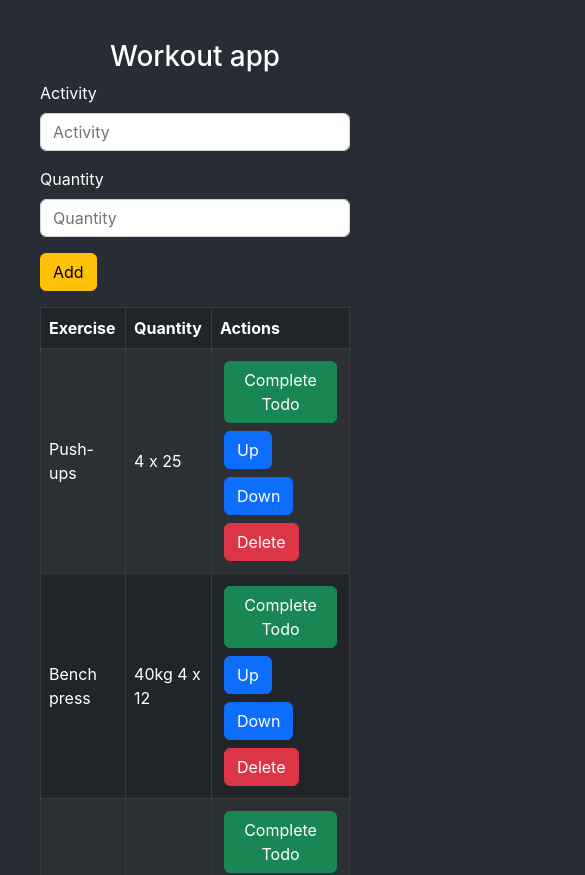
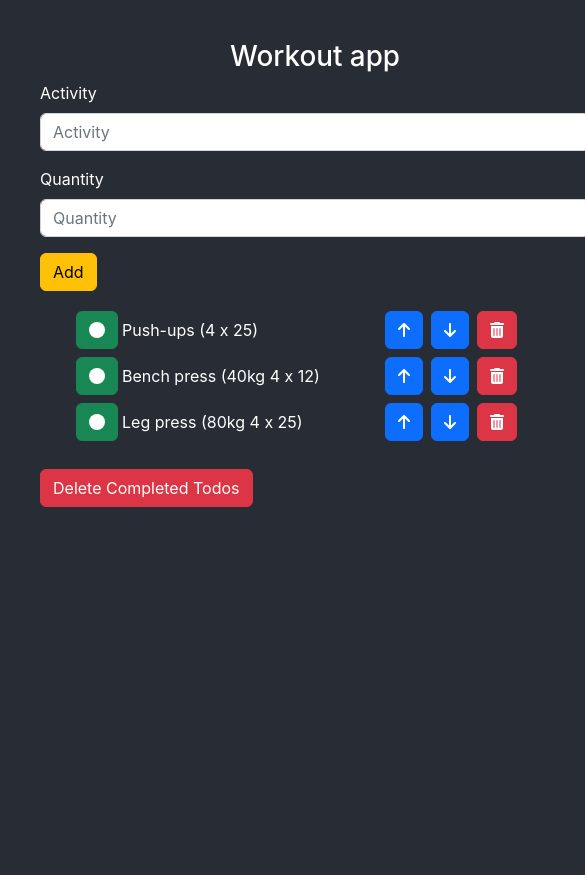
Before and after one commit to zsolt-nagy/workout-app-c28, a React (Create React App) app: page / in a window 390 px wide. Shown: the top 875 px of the page, 585 px wide, since content can reach past the window. After the commit the page ends 844 px from the top, so only its background shows below. Built offline with nearby package versions, Linux system fonts and the light colour scheme.

Commit message:
font awesome icons and list style

```diff
--- a/package.json
+++ b/package.json
@@ -3,6 +3,10 @@
   "version": "0.1.0",
   "private": true,
   "dependencies": {
+    "@fortawesome/fontawesome-svg-core": "^6.2.1",
+    "@fortawesome/free-brands-svg-icons": "^6.2.1",
+    "@fortawesome/free-solid-svg-icons": "^6.2.1",
+    "@fortawesome/react-fontawesome": "^0.2.0",
     "@testing-library/jest-dom": "^5.16.5",
     "@testing-library/react": "^13.4.0",
     "@testing-library/user-event": "^13.5.0",
--- a/src/Components/WorkoutList/WorkoutList.css
+++ b/src/Components/WorkoutList/WorkoutList.css
@@ -1,4 +1,5 @@
-.table-striped>tbody>tr>.completed {
+.table-striped>tbody>tr>.completed, /* keep this specificity to override Bootstrap*/
+.completed {
     color: lightseagreen;
     text-decoration: line-through;
 }
@@ -7,3 +8,46 @@ td, th {
     padding: 10px;
     vertical-align: middle;
 }
+
+.workout-list-item {
+    list-style: none;
+    display: flex;
+    align-items: center;
+}
+
+.workout-list-item:hover {
+    background-color: rgb(55, 55, 55);
+}
+
+.exercise-span {
+    display: inline-block;
+    width: 50%;
+    min-width: 175px;
+    text-overflow: ellipsis;
+}
+
+.button-toolbar {
+    background-color: rgb(40,44,52);
+}
+
+.button-toolbar:hover {
+    background-color: rgb(55, 55, 55);
+}
+
+.table-layout {
+    display: table;
+}
+
+.ul-layout {
+    display: none;
+}
+
+@media screen and (max-width: 768px) {
+    .table-layout {
+        display: none;
+    }
+
+    .ul-layout {
+        display: block;
+    }
+}
--- a/src/Components/WorkoutList/WorkoutList.js
+++ b/src/Components/WorkoutList/WorkoutList.js
@@ -2,6 +2,19 @@ import React from 'react';
 import './WorkoutList.css';
 
 import { Button, Table } from 'react-bootstrap';
+
+// Font Awesome icons are based on https://fontawesome.com/v5/docs/web/use-with/react
+import { library } from '@fortawesome/fontawesome-svg-core';
+import {
+    faCircle,
+    faCheck,
+    faArrowUp,
+    faArrowDown,
+    faTrashAlt
+} from '@fortawesome/free-solid-svg-icons';
+import { FontAwesomeIcon } from '@fortawesome/react-fontawesome';
+
+library.add(faCircle, faCheck, faArrowUp, faArrowDown, faTrashAlt);
 
 export default function WorkoutList(props) {
     const workoutItems = props.workoutItems;
@@ -31,31 +44,76 @@ export default function WorkoutList(props) {
                     onClick={() => toggleButtonClicked(item.id)}
                     variant="success"
                     className="m-1">
-                    {item.isCompleted ? "Clear" : "Complete"} Todo
+                    {
+                        item.isCompleted ?
+                        <FontAwesomeIcon icon="check" /> :
+                        <FontAwesomeIcon icon="circle" />
+                    }
                 </Button>
                 <Button
                     onClick={() => moveButtonClicked(item.id, true)}
                     variant="primary"
                     className="m-1">
-                    Up
+                    <FontAwesomeIcon icon="arrow-up" />
                 </Button>
                 <Button
                     onClick={() => moveButtonClicked(item.id, false)}
                     variant="primary"
                     className="m-1">
-                    Down
+                    <FontAwesomeIcon icon="arrow-down" />
                 </Button>
                 <Button
                     onClick={() => deleteButtonClicked(item.id)}
                     variant="danger"
                     className="m-1">
-                    Delete
+                    <FontAwesomeIcon icon="trash-alt" />
                 </Button>
             </td>
         </tr>
     ));
+
+    const listRows = workoutItems.map(item => (
+        <li key={item.id} className="workout-list-item">
+            <Button
+                onClick={() => toggleButtonClicked(item.id)}
+                variant="success"
+                className="m-1">
+                    {
+                        item.isCompleted ?
+                        <FontAwesomeIcon icon="check" /> :
+                        <FontAwesomeIcon icon="circle" />
+                    }
+            </Button>
+            <span className={"exercise-span " + (item.isCompleted ? "completed" : "")}>
+                {item.exercise} ({item.quantity})
+            </span>
+            <span className="button-toolbar">
+                <Button
+                    onClick={() => moveButtonClicked(item.id, true)}
+                    variant="primary"
+                    className="m-1">
+                    <FontAwesomeIcon icon="arrow-up" />
+                </Button>
+                <Button
+                    onClick={() => moveButtonClicked(item.id, false)}
+                    variant="primary"
+                    className="m-1">
+                    <FontAwesomeIcon icon="arrow-down" />
+                </Button>
+                <Button
+                    onClick={() => deleteButtonClicked(item.id)}
+                    variant="danger"
+                    className="m-1">
+                    <FontAwesomeIcon icon="trash-alt" />
+                </Button>
+            </span>
+
+        </li>
+    ));
+
     return (
-        <Table striped bordered hover variant="dark">
+        <>
+            <Table striped bordered hover variant="dark" className="table-layout">
                 <thead>
                     <tr>
                         <th>Exercise</th>
@@ -67,5 +125,10 @@ export default function WorkoutList(props) {
                     {tableRows}
                 </tbody>
             </Table>
+            <ul className="ul-layout">
+                {listRows}
+            </ul>
+        </>
+
     );
 }
--- a/src/index.css
+++ b/src/index.css
@@ -7,4 +7,6 @@ body {
   -moz-osx-font-smoothing: grayscale;
   background-color: #282c34;
   color: white;
+
+  min-width: 550px;  /* TODO: create a layout for 400px+ */
 }
```
Also changed, not shown: 1 other file (tests, documents, lock files or other folders). Lines whose indentation alone changed are shown as unchanged.
